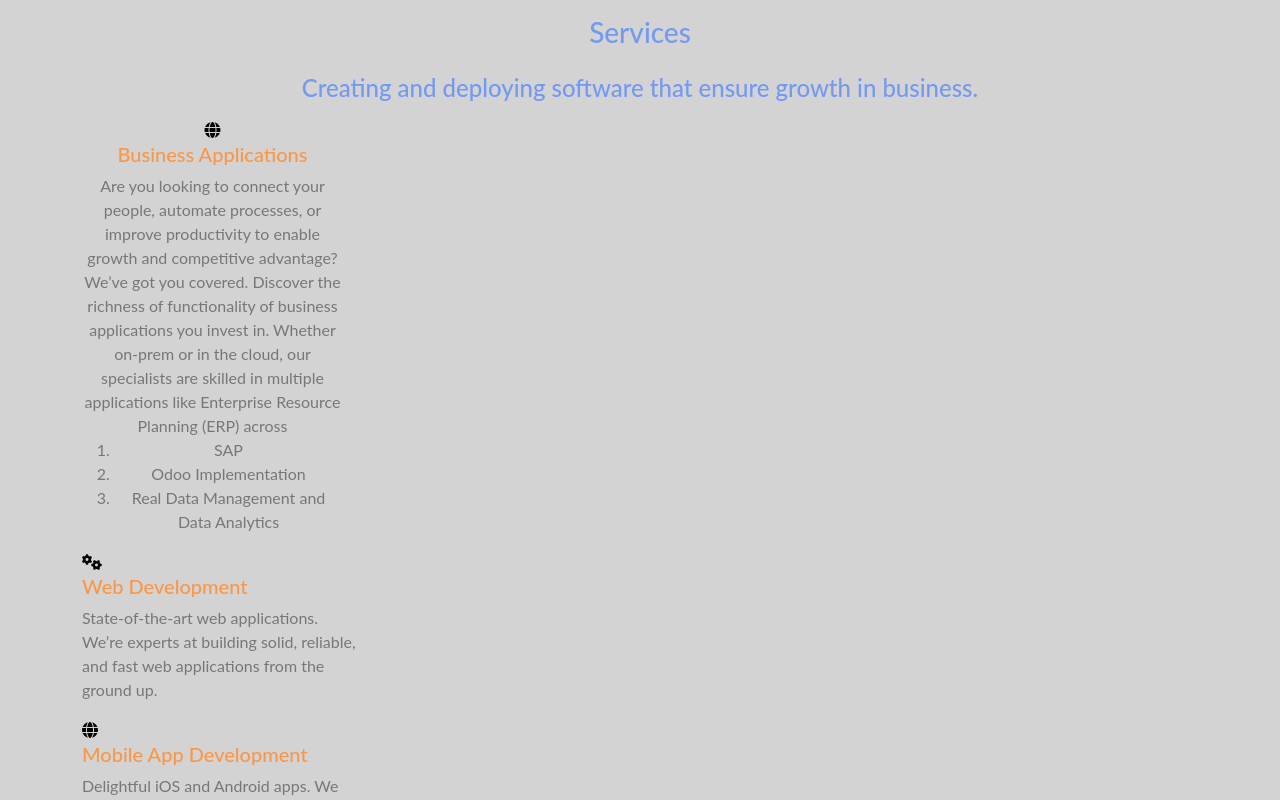
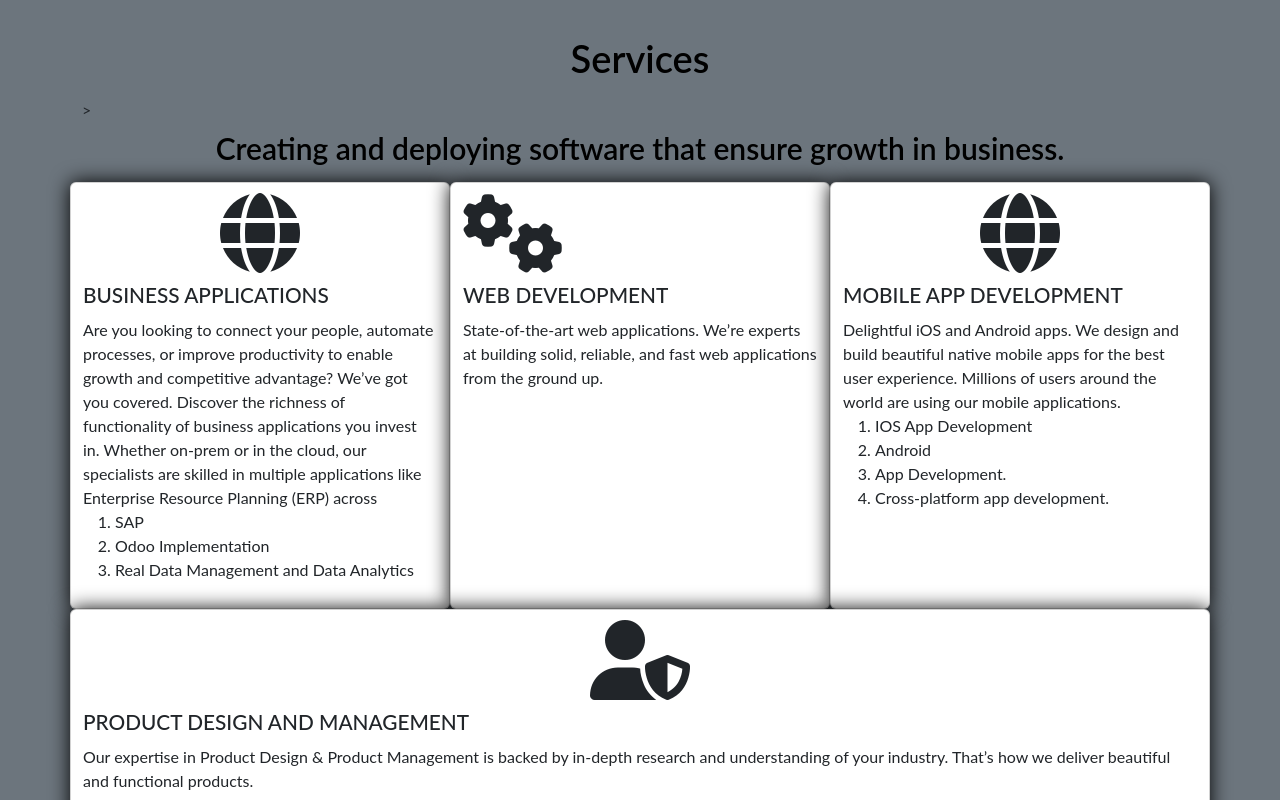
Before and after one commit to ZuhRa-HashiMi/vue.js_project, a Vue app: page / in a window 1280 px wide. Shown: the part 800-1600 px from the top of the page. Built offline with nearby package versions, Linux system fonts and the light colour scheme.

Commit message:
maked services section

```diff
--- a/src/assets/style.css
+++ b/src/assets/style.css
@@ -121,12 +121,6 @@
 
   }
 
-  .text-wrap{
-    text-align:center;
-    vertical-align: middle;
-    padding: 8px 18px;
-    color:#7499f1
-  }
 /*
   #footer {
     background-color: white;
@@ -268,9 +262,64 @@
     max-width:40%;
     max-height: 50%;
   }
+   /* services */
 
-/* your CSS goes here*/
-.title {color: #fa9746;margin-bottom: 30px;position: relative;}
+
+ .services {
+  background-color: #6c757d;;
+  padding:60px;
+  position: relative;
+}
+.services h3 {
+  vertical-align: middle;
+  padding: 8px 18px;
+  color: black;
+  text-align:center;
+  font-weight: 600;
+  font-size: 38px;
+
+}
+.services h4 {
+  vertical-align: middle;
+  padding: 8px 18px;
+  color: black;
+  text-align:center;
+  font-weight: 600;
+  font-size: 30px;
+
+}
+
+.row {
+  display: flex;
+  flex-wrap: wrap;
+  align-items: center;
+  justify-content: space-between;
+}
+.card{
+  display: flex;
+  align-items: center;
+  flex-direction: column;
+  flex: 1 1 20rem;
+  background: #fff;
+  box-shadow: 0 0 20px black;
+  padding: 10px 30px;
+  align-self: normal;
+}
+
+.card h5{
+  font-size: 1.3rem;
+  text-transform: uppercase;
+  margin: 10px 0;
+}
+.card p{
+  margin-bottom: 10px;
+}
+ /* footer section */
+.title {
+  color: #fa9746;
+  margin-bottom: 30px;
+  position: relative;
+}
 .title::before {
   position: absolute;
   left: -29px;
@@ -295,25 +344,7 @@
   border-radius: 4px;
   content: '';
 }
- /* services */
- .services {
-  color: black;
-  background-color:#d3d3d3;
-  padding:40px;
-  position: relative;
-}
 
-
-.services .serv h5 {
-  color: #fa9746;
-}
-.services .serv p {
-  color: #777;
-}
-.services .serv hr {
-  width: 30px;
-  border-top: 3px solid rgb(0 169 211);
-}
 }
 
 /* only for adding  */
--- a/src/components/SerVices.vue
+++ b/src/components/SerVices.vue
@@ -1,19 +1,13 @@
 <template>
-
-<!-- Main Program Section -->
 
 <div class="services">
 
     <div class="container">
-      <div class="text-wrap">
-      <h3>Services</h3>
-    </div>
-      <div class="text-wrap">
+      <h3>Services</h3>>
         <h4>Creating and deploying software that ensure growth in business.</h4>
-    </div>
-      <div class="row text-center">
-        <div class="col-md-3">
-          <div><i class="fas fa-globe"></i></div>
+      <div class="row">
+        <div class="card">
+          <div><i class="fas fa-globe fa-5x"></i></div>
           <div class="serv">
             <h5>Business Applications</h5>
             <p>Are you looking to connect your people, automate processes, or improve productivity to enable growth and competitive advantage? We’ve got you covered.
@@ -33,18 +27,17 @@
                 </ol></p>
           </div>
         </div>
-        </div>
 
-        <div class="col-md-3">
+        <div class="card">
           <div class="serv">
-            <div><i class="fas fa-cogs"></i></div>
+            <div><i class="fas fa-cogs fa-5x"></i></div>
             <h5>Web Development</h5>
             <p>State-of-the-art web applications.
                 We’re experts at building solid, reliable, and fast web applications from the ground up.</p>
           </div>
         </div>
-        <div class="col-md-3">
-          <div><i class="fas fa-globe"></i></div>
+        <div class="card">
+          <div><i class="fas fa-globe fa-5x"></i></div>
           <div class="serv">
             <h5>Mobile App Development</h5>
             <p>Delightful iOS and Android apps.
@@ -66,12 +59,12 @@
                 </ol></p>
           </div>
         </div>
-        <div class="col-md-3">
-          <div><i class="fas fa-user-shield"></i></div>
+        <div class="card">
+          <div><i class="fas fa-user-shield fa-5x"></i></div>
           <div class="serv">
             <h5>Product Design and Management</h5>
             <p>Our expertise in Product Design & Product Management is backed by in-depth research and understanding of your industry.
-                That’s how we deliver beautiful and functional products.
+                That’s how we deliver beautiful and functional products.  </p>
 
                 <ol>
                     <li>
@@ -90,11 +83,12 @@
                         Research
                     </li>
                 </ol>
-           </p>
+
           </div>
         </div>
       </div>
     </div>
+  </div>
 </template>
 
 <script>
```
